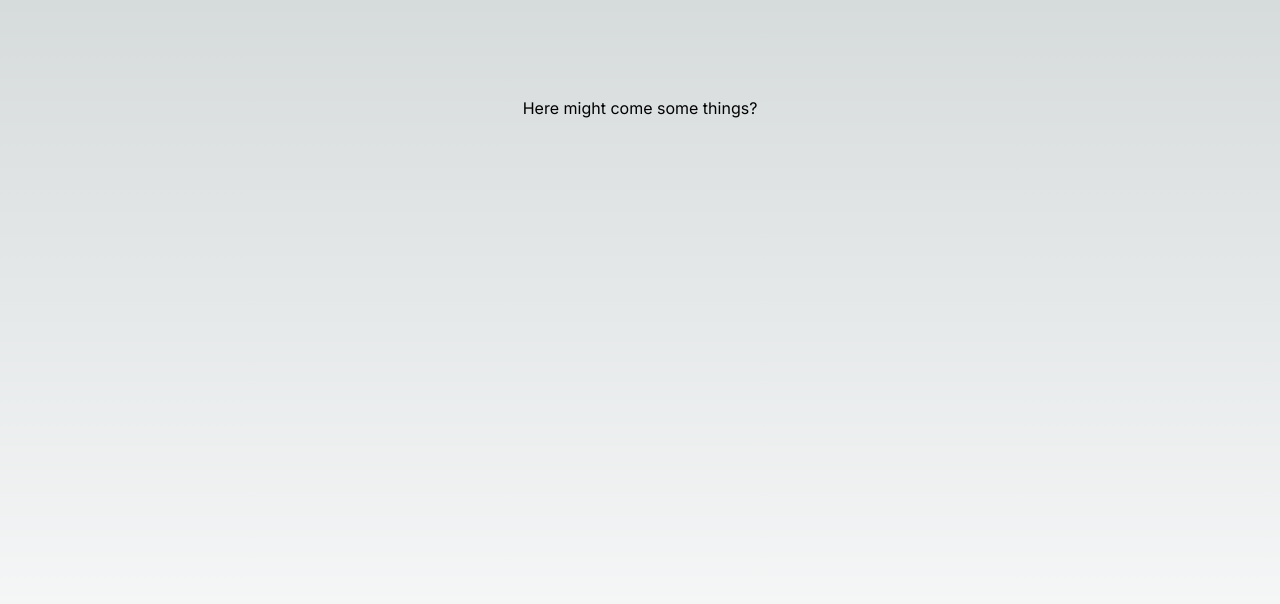
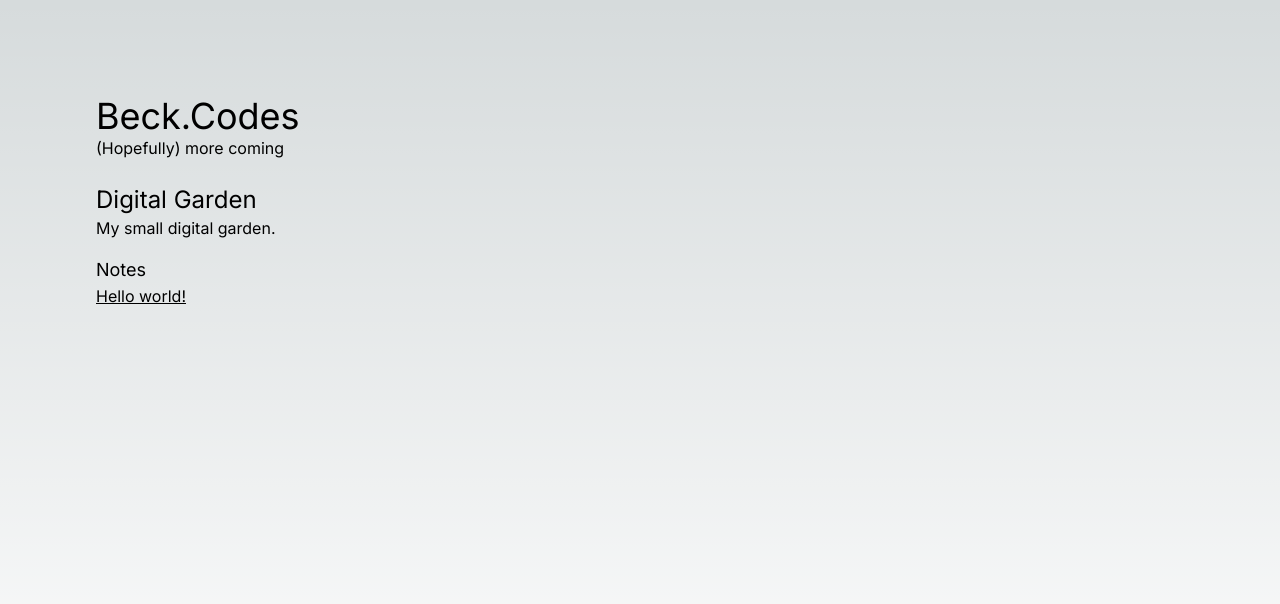
Before and after one commit to rubarcelk/beck.codes, a Next.js app: page / in a window 1280 px wide. Shown: the top 604 px of the page. Built offline with nearby package versions, Linux system fonts and the light colour scheme.

Commit message:
feat: handle mdx files and show content

```diff
--- a/posts/notes/hello-world.mdx
+++ b/posts/notes/hello-world.mdx
@@ -1,8 +1,8 @@
 ---
-title:"Hello world!"
-startDate:"2024-08-05"
+title: "Hello world!"
+startDate: "2024-08-05"
 growthStage: "seedling"
-type:"note"
+type: "note"
 ---
 
 # Hello world!
--- a/posts/notes/placeholder.mdx
+++ b/posts/notes/placeholder.mdx
@@ -0,0 +1 @@
+some content
--- a/src/app/[slug]/page.tsx
+++ b/src/app/[slug]/page.tsx
@@ -1,13 +1,30 @@
-import { noteFilePaths } from "@/utils/mdxUtils";
-export default function Page({ params }: { params: { slug: string } }) {
+import { FrontmatterType, noteFilePaths, NOTES_PATH } from "@/utils/mdxUtils";
+import matter from "gray-matter";
+import { compileMDX, MDXRemote } from "next-mdx-remote/rsc";
+import { serialize } from "next-mdx-remote/serialize";
+import { notFound } from "next/navigation";
+import path from "node:path";
+import fs from "node:fs";
+
+export default async function Page({ params }: { params: { slug: string } }) {
+  const filePath = path.join(NOTES_PATH, `${params.slug}.mdx`);
+  let source: Buffer;
+  try {
+    source = fs.readFileSync(filePath);
+  } catch {
+    notFound();
+  }
+  const { content, frontmatter } = await compileMDX<FrontmatterType>({
+    source: source,
+    options: { parseFrontmatter: true },
+  });
   return (
-    <main className="flex min-h-screen flex-col items-center justify-between p-24">
-      {params.slug}
+    <main className="min-h-screen p-24 max-w-prose container mx-auto">
+      {content}
     </main>
   );
 }
 
-export const dynamicParams = false;
 export async function generateStaticParams() {
   const getSlugParams = (filePaths: string[]) =>
     filePaths
@@ -15,6 +32,5 @@ export async function generateStaticParams() {
       .map((path) => path.replace(/\.mdx?$/, ""))
       .map((slug) => ({ params: { slug } }));
   const notePaths = getSlugParams(noteFilePaths);
-  console.log("Found mdx files: ", notePaths);
   return notePaths;
 }
--- a/src/app/globals.css
+++ b/src/app/globals.css
@@ -12,7 +12,7 @@
   :root {
     --foreground-rgb: 255, 255, 255;
     --background-start-rgb: 0, 0, 0;
-    --background-end-rgb: 10, 10, 10;
+    --background-end-rgb: 15, 15, 15;
   }
 }
 
--- a/src/app/page.tsx
+++ b/src/app/page.tsx
@@ -1,7 +1,39 @@
-export default function Home() {
+import fs from "node:fs";
+import path from "node:path";
+import {
+  type FrontmatterType,
+  NOTES_PATH,
+  noteFilePaths,
+} from "@/utils/mdxUtils";
+import { compileMDX } from "next-mdx-remote/rsc";
+import Link from "next/link";
+
+export default async function Home() {
+  const promisNotes = noteFilePaths.map(async (filePath) => {
+    const source = fs.readFileSync(path.join(NOTES_PATH, filePath));
+    const { content, frontmatter } = await compileMDX<FrontmatterType>({
+      source: source,
+      options: { parseFrontmatter: true },
+    });
+    const slug = filePath.replace(/\.mdx$/, "");
+    return { content, frontmatter, slug, filePath };
+  });
+
+  const notes = await Promise.all(promisNotes);
   return (
-    <main className="flex min-h-screen flex-col items-center justify-between p-24">
-      Here might come some things?
+    <main className="p-24 min-h-screen container mx-auto">
+      <h1 className="text-4xl">Beck.Codes</h1>
+      <p>(Hopefully) more coming</p>
+      <h2 className="text-2xl mt-6">Digital Garden</h2>
+      <p>My small digital garden.</p>
+      <h3 className="text-lg mt-4">Notes</h3>
+      <section>
+        {notes.map((note) => (
+          <Link href={note.slug} key={note.slug} className="underline">
+            {note.frontmatter.title}
+          </Link>
+        ))}
+      </section>
     </main>
   );
 }
--- a/src/utils/mdxUtils.ts
+++ b/src/utils/mdxUtils.ts
@@ -1,7 +1,13 @@
 import path from "node:path";
 import fs from "node:fs";
 
-const NOTES_PATH = path.join(process.cwd(), "posts", "notes");
+export interface FrontmatterType {
+    title: string;
+    startDate: string;
+    growthStage: "seedling";
+    type: "note";
+}
+export const NOTES_PATH = path.join(process.cwd(), "posts", "notes");
 
 export const noteFilePaths = fs
     .readdirSync(NOTES_PATH)
--- a/tailwind.config.ts
+++ b/tailwind.config.ts
@@ -7,5 +7,10 @@ const config: Config = {
     "./src/app/**/*.{js,ts,jsx,tsx,mdx}",
   ],
   plugins: [],
+  theme: {
+    extend: {
+      maxWidth: { prose: "72ch" },
+    },
+  },
 };
 export default config;
```
